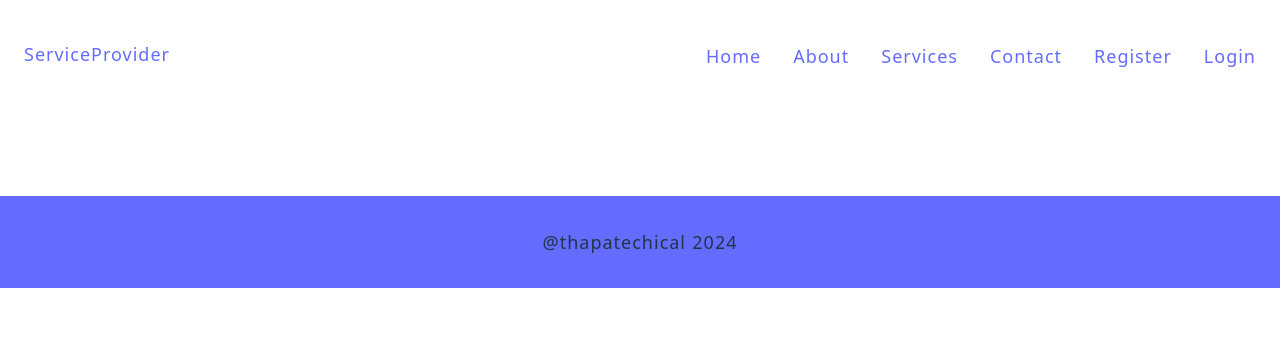
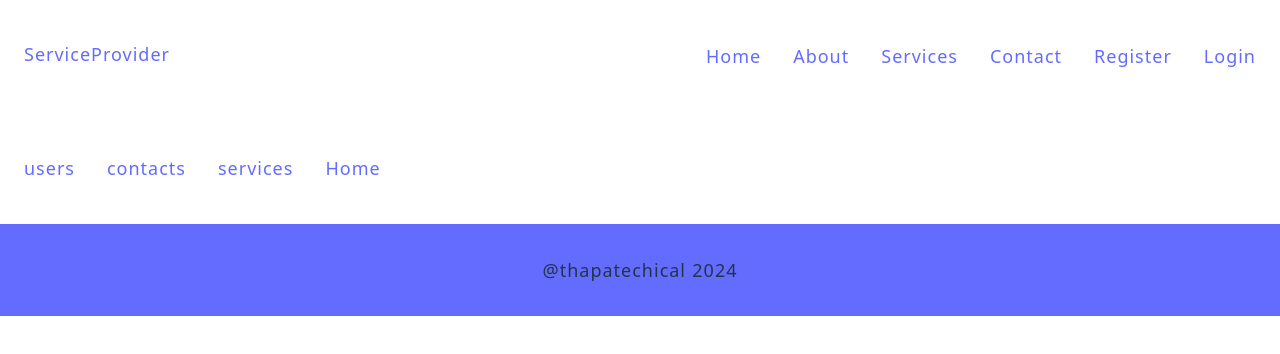
Before and after one commit to MuhammadFaizan144/MERN-Tutorial, a React (Vite) app in the folder client/: page /admin in a window 1280 px wide. Shown: the top 354 px of the page. Built offline with nearby package versions, Linux system fonts and the light colour scheme; no server answers.

Commit message:
craftung the admin navbar and outlet in tutorial 43

```diff
--- a/client/src/Components/layouts/Admin-Layouts.jsx
+++ b/client/src/Components/layouts/Admin-Layouts.jsx
@@ -1,19 +1,21 @@
 import React from 'react'
-
+import { NavLink, Outlet } from 'react-router-dom'
 const AdminLayouts = () => {
-  return (
+  return (<>
     <header>
         <div className="container">
             <nav>
                 <ul>
-                    <li></li>
-                    <li></li>
-                    <li></li>
-                    <li></li>
+                    <li><NavLink to="/admin/users">users</NavLink></li>
+                    <li><NavLink to="/admin/contacts">contacts</NavLink></li>
+                    <li><NavLink to="/service">services</NavLink></li>
+                    <li><NavLink to="/">Home</NavLink></li>
                 </ul>
             </nav>
         </div>
     </header>
+    <Outlet/>
+    </>
   )
 }
 
```
